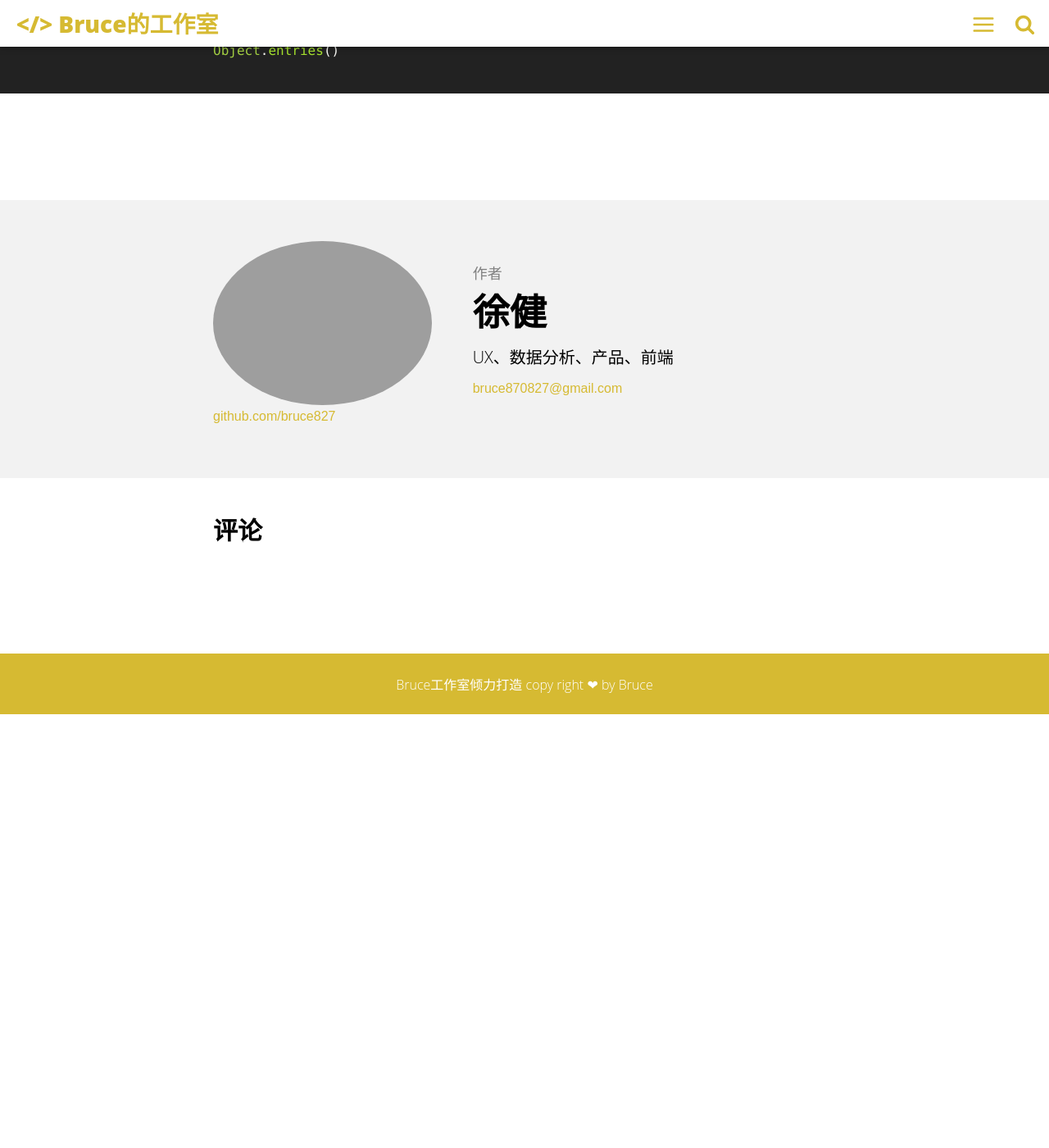
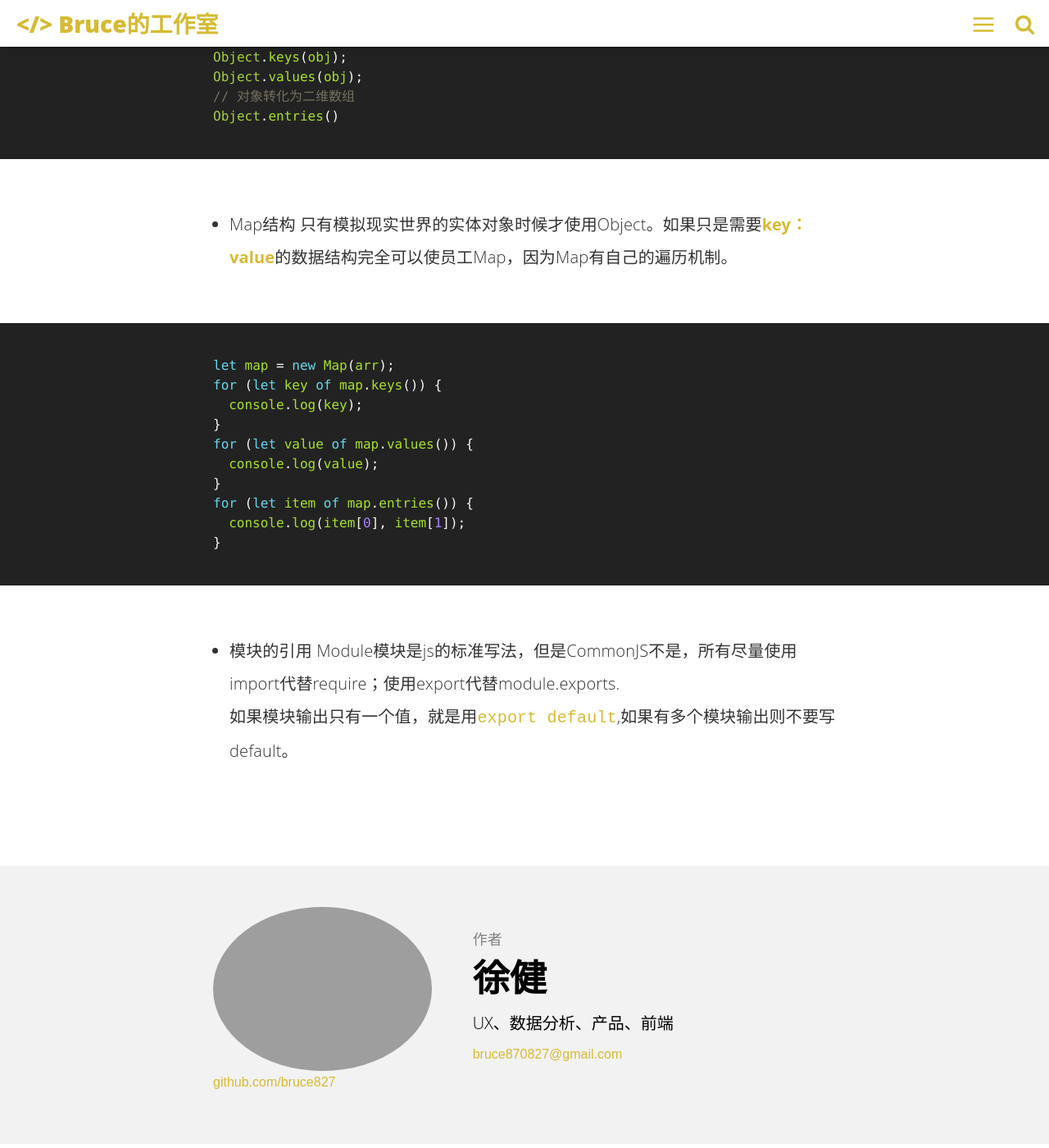
Before and after one commit to bruce827/portfolio, a Jekyll site: the page built from _posts/2019-06-04-ES6-rulse.md, in a window 1280 px wide and 1400 px high, scrolled down 10852 px. Shown: the whole window at 82% size. Built offline with Jekyll 4.4.1, drawn with Linux system fonts in a browser that asks for light colours; comment, search, counter and statistics services are not loaded; before the commit the page ends 11723 px from its top, so only the background shows below that; some of the changed text lies outside the part shown.

Commit message:
修改ES6语法

```diff
--- a/_posts/2019-06-04-ES6-rulse.md
+++ b/_posts/2019-06-04-ES6-rulse.md
@@ -42,10 +42,11 @@ console.log(type.a)
 //2
 {% endhighlight %}
 ### 注意事项
-1.const不能再赋值，let可以
-2.const实际上是为了保证变量在内存的指向是不变的，而非值不变。
-3.块级作用域的的使用场景中，使用var声明的变量会污染当前函数。
-4.在实际开发中，用const还是let取决于我们声明的变量是否需要更新，大多数情况我们不希望变量被修改。
+1. const不能再赋值，let可以
+2. const实际上是为了保证变量在内存的指向是不变的，而非值不变。
+3. 块级作用域的的使用场景中，使用var声明的变量会污染当前函数。
+4. 在实际开发中，用const还是let取决于我们声明的变量是否需要更新，大多数情况我们不希望变量被修改。
+
 ##  字符串操作
 - normalize():标准化字符串编码。
 - 字符串模板。
@@ -259,3 +260,20 @@ Object.values(obj);
 // 对象转化为二维数组
 Object.entries()
 {% endhighlight %}
+- Map结构
+只有模拟现实世界的实体对象时候才使用Object。如果只是需要**key：value**的数据结构完全可以使员工Map，因为Map有自己的遍历机制。
+{% highlight  javascript %}
+let map = new Map(arr);
+for (let key of map.keys()) {
+  console.log(key);
+}
+for (let value of map.values()) {
+  console.log(value);
+}
+for (let item of map.entries()) {
+  console.log(item[0], item[1]);
+}
+{% endhighlight %}
+- 模块的引用
+Module模块是js的标准写法，但是CommonJS不是，所有尽量使用import代替require；使用export代替module.exports.
+如果模块输出只有一个值，就是用`export default`,如果有多个模块输出则不要写default。
```
